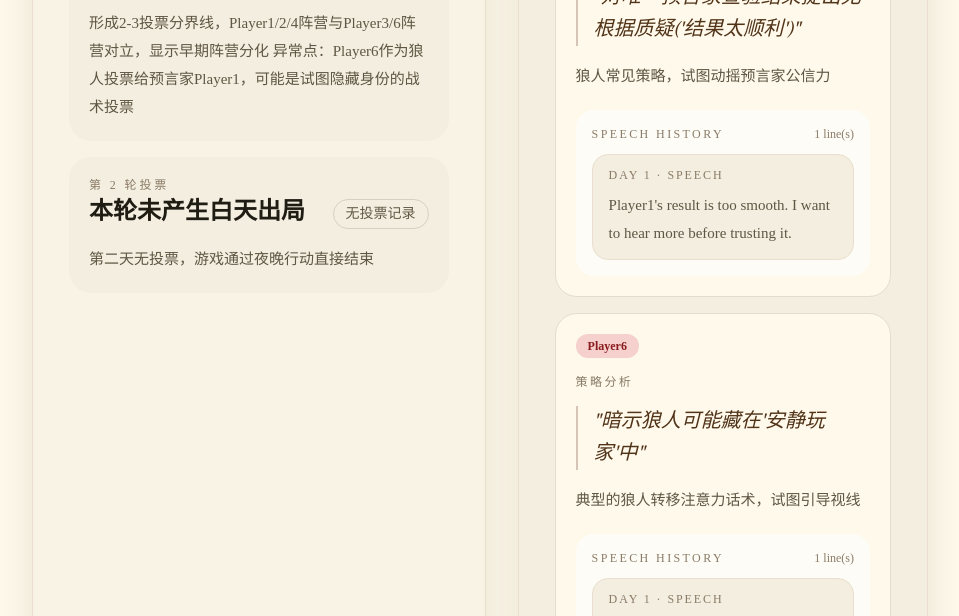
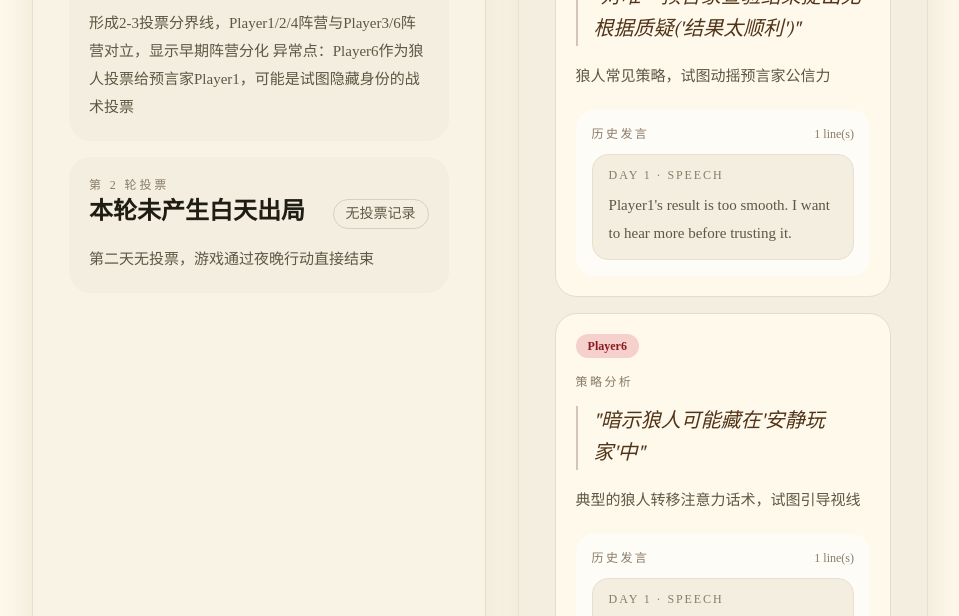
Before and after one commit to SPM-PSP/SPM26-1, a Vue app in the folder 代码/frontend/: page / in a window 1280 px wide. Shown: the part 2260-2876 px from the top of the page, without its empty margins (320-1279 px from the left). Built offline with nearby package versions, Linux system fonts and the light colour scheme.

Commit message:
更新AI复盘前端页面

```diff
--- a/代码/frontend/src/App.vue
+++ b/代码/frontend/src/App.vue
@@ -277,7 +277,7 @@ const fallbackJudgeNotes = [
                 <p class="mt-4 text-[15px] leading-7 text-[#5f5643]">{{ issue.reason }}</p>
                 <div v-if="issue.history && issue.history.length" class="mt-5 rounded-[18px] bg-white/60 p-4">
                   <div class="flex items-center justify-between gap-3">
-                    <p class="text-xs uppercase tracking-[0.2em] text-[#8a7b67]">Speech History</p>
+                    <p class="text-xs uppercase tracking-[0.2em] text-[#8a7b67]">历史发言</p>
                     <p class="text-xs text-[#8a7b67]">{{ issue.history.length }} line(s)</p>
                   </div>
                   <div class="mt-3 space-y-3">
```
